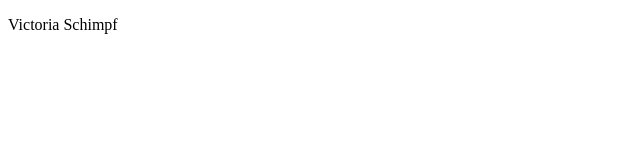
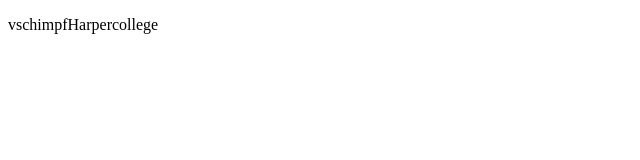
Before and after one commit to vschimpfHarpercollege/vschimpfHarpercollege.github.io-, a plain HTML site: page index.html in a window 1280 px wide. Shown: the full height of the page, 0-640 px from the left. Drawn offline with Linux system fonts and the light colour scheme.

Commit message:
Update index.html

```diff
--- a/index.html
+++ b/index.html
@@ -5,6 +5,6 @@
     <title>WEB110 Internet Fundamentals</title>
   </head>
   <body>
-    <p>Victoria Schimpf</p>
+    <p>vschimpfHarpercollege</p>
   </body>
 </html>
```
